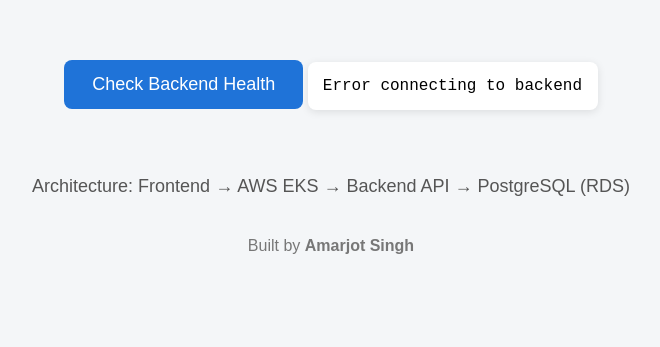
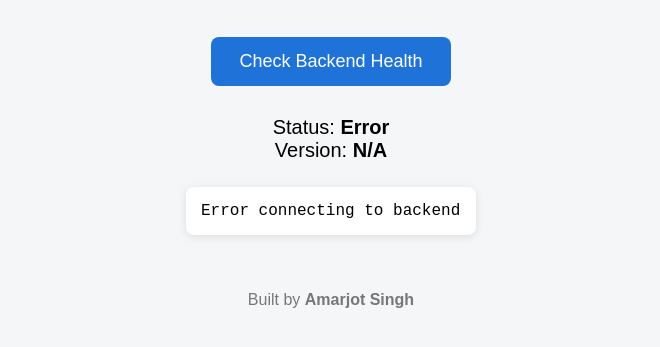
Before and after one commit to amarjotsinghh/alpha-devops-assignment, a plain HTML site: page app/frontend/index.html in a window 1280 px wide. Both pictures are taken after a click on the button "Check Backend Health". Shown: the part 125-472 px from the top of the page, without its empty margins (309-969 px from the left). Drawn offline with Linux system fonts and the light colour scheme; no server answers.

Commit message:
Show backend version on frontend

```diff
--- a/app/frontend/index.html
+++ b/app/frontend/index.html
@@ -45,10 +45,9 @@ button:hover{
     box-shadow:0 2px 8px rgba(0,0,0,0.1);
 }
 
-.architecture{
-    margin-top:50px;
-    font-size:18px;
-    color:#555;
+.status-box{
+    margin-top:30px;
+    font-size:20px;
 }
 
 .footer{
@@ -67,11 +66,12 @@ button:hover{
 
 <button onclick="checkHealth()">Check Backend Health</button>
 
+<div class="status-box">
+Status: <strong id="status">Unknown</strong><br>
+Version: <strong id="version">Unknown</strong>
+</div>
+
 <pre id="result">Click the button to check backend status</pre>
-
-<div class="architecture">
-Architecture: Frontend → AWS EKS → Backend API → PostgreSQL (RDS)
-</div>
 
 <div class="footer">
 Built by <strong>Amarjot Singh</strong>
@@ -82,6 +82,8 @@ Built by <strong>Amarjot Singh</strong>
 async function checkHealth(){
 
     const resultBox = document.getElementById("result")
+    const statusText = document.getElementById("status")
+    const versionText = document.getElementById("version")
 
     resultBox.textContent = "Checking backend..."
 
@@ -89,6 +91,9 @@ async function checkHealth(){
 
         const response = await fetch("/api/health")
         const data = await response.json()
+
+        statusText.textContent = data.status
+        versionText.textContent = data.version
 
         resultBox.textContent =
         JSON.stringify(data, null, 2)
@@ -98,6 +103,9 @@ async function checkHealth(){
 
         resultBox.textContent = "Error connecting to backend"
 
+        statusText.textContent = "Error"
+        versionText.textContent = "N/A"
+
     }
 
 }
```
